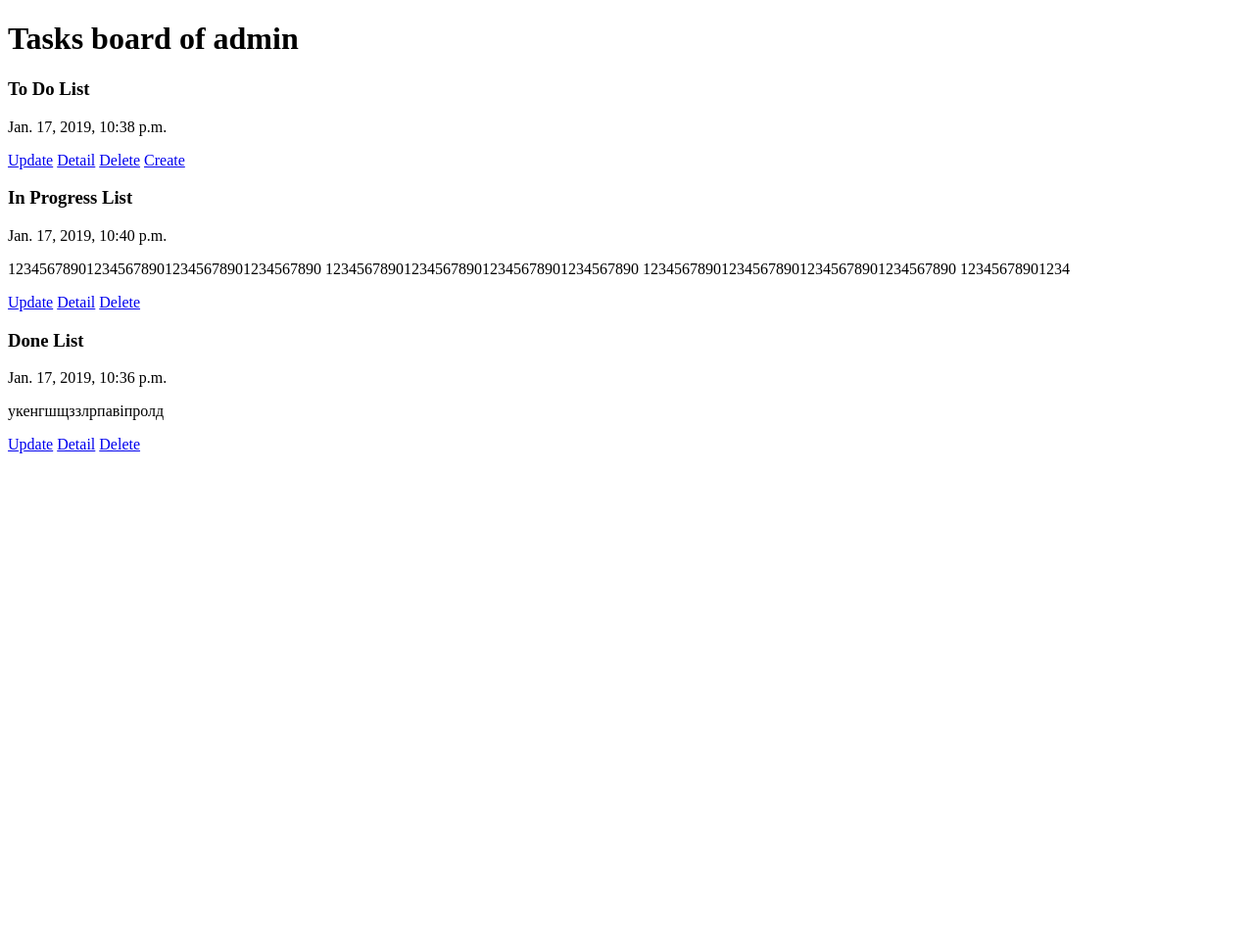
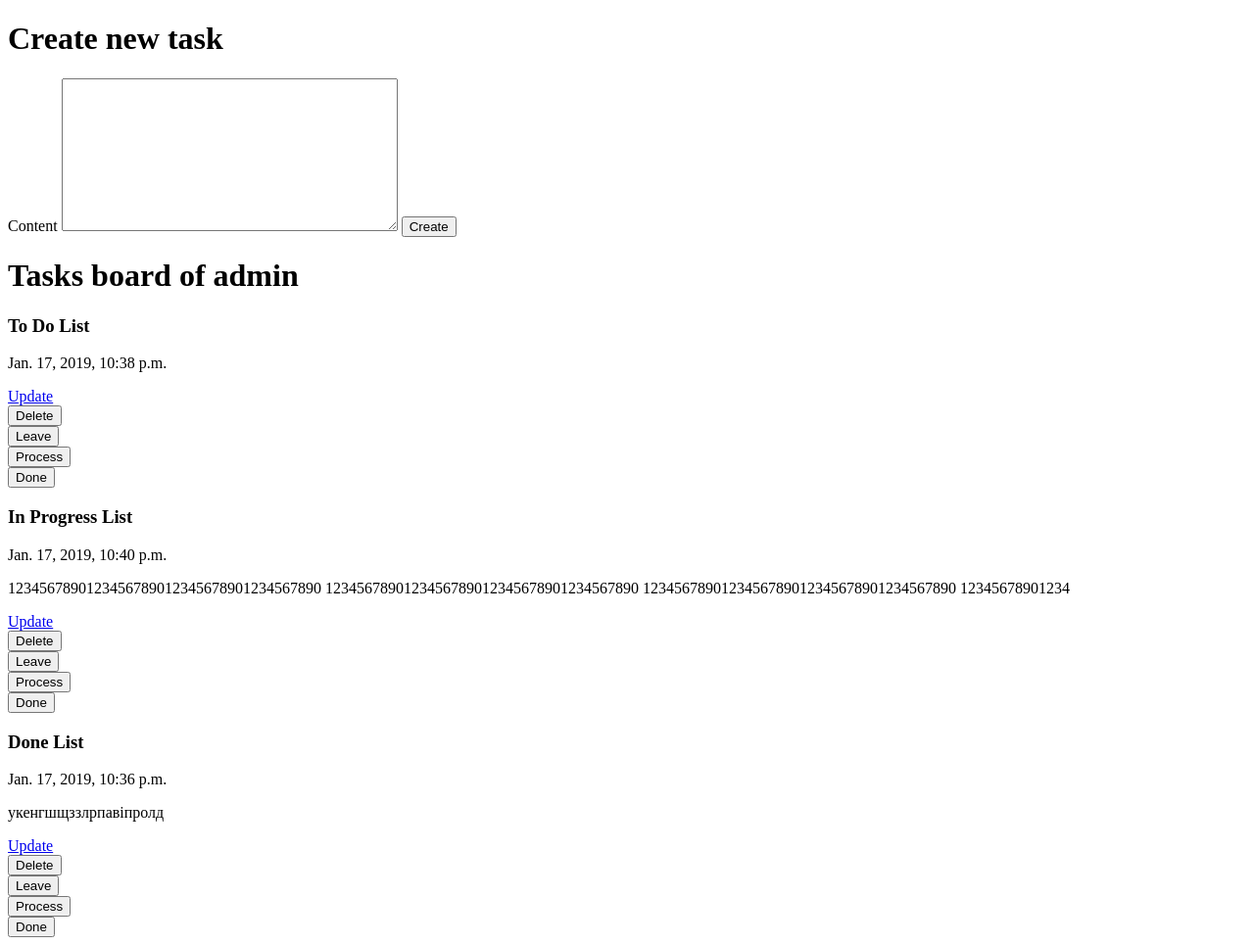
Before and after one commit to infant23/agile_board, a Django app: page /board/ in a window 1280 px wide. Shown: the whole page at 98% size. Before the commit the page ends 463 px from the top, so only its background shows below. Run offline with Django 3.2, Linux system fonts and the light colour scheme; a user stored in the database is signed in; data comes from the database, SQL or seed files in the repository; both versions use the stored data as it was after the commit.

Commit message:
add shange state forms, add forms into index page

```diff
--- a/board/forms.py
+++ b/board/forms.py
@@ -3,11 +3,11 @@ from .models import Task
 from django.core.exceptions import ValidationError
 
 
-class TaskForm(forms.ModelForm):
+class TaskTextForm(forms.ModelForm):
 
 	class Meta:
 		model = Task
-		fields = ['user_id', 'content', 'state']
+		fields = ['content']
 
 		widgets = {
 			'content': forms.Textarea(attrs={'class': 'form-control'})
--- a/board/models.py
+++ b/board/models.py
@@ -15,14 +15,20 @@ class Task(models.Model):
 	state = models.CharField(max_length=20, blank=True, choices=TASK_STATE)
 	pub_date = models.DateTimeField(auto_now_add=True)
 
-	def get_detail_url(self):
-	    return reverse('board:task_detail_url', kwargs={'pk': self.pk})
-
 	def get_update_url(self):
-	    return reverse('board:task_update_url', kwargs={'pk': self.pk})
+		return reverse('board:task_update_url', kwargs={'pk': self.pk})
 
 	def get_delete_url(self):
-	    return reverse('board:task_delete_url', kwargs={'pk': self.pk})
+		return reverse('board:task_delete_url', kwargs={'pk': self.pk})
+
+	def get_leave_url(self):
+		return reverse('board:task_leave_url', kwargs={'pk': self.pk})
+
+	def get_process_url(self):
+		return reverse('board:task_process_url', kwargs={'pk': self.pk})
+
+	def get_done_url(self):
+		return reverse('board:task_done_url', kwargs={'pk': self.pk})
 
 	def __str__(self):
 		return self.content
--- a/board/templates/board/includes/task.html
+++ b/board/templates/board/includes/task.html
@@ -1,5 +1,20 @@
 <p>{{ task.pub_date }}</p>
 <p>{{ task.content }}</p>
 <a href="{{ task.get_update_url }}">Update</a>
-<a href="{{ task.get_detail_url }}">Detail</a>
-<a href="{{ task.get_delete_url }}">Delete</a>
+
+<form action="{{ task.get_delete_url }}" method="post">
+	{% csrf_token %}
+	<button type="submit">Delete</button>
+</form>
+<form action="{{ task.get_leave_url }}" method="post">
+	{% csrf_token %}
+	<button type="submit">Leave</button>
+</form>
+<form action="{{ task.get_process_url }}" method="post">
+	{% csrf_token %}
+	<button type="submit">Process</button>
+</form>
+<form action="{{ task.get_done_url }}" method="post">
+	{% csrf_token %}
+	<button type="submit">Done</button>
+</form>
--- a/board/templates/board/task_list.html
+++ b/board/templates/board/index.html
@@ -5,6 +5,18 @@
 {% endblock %}
 
 {% block content %}
+	<h1>Create new task</h1>
+	<form action="{{ task.get_update_url }}" method="post">
+		{% csrf_token %}
+		{% for field in form %}
+			{% if field.errors %}
+				{{ field.errors }}
+			{% endif %}
+			{{ field.label }}
+			{{ field }}
+		{% endfor %}
+		<button type="submit">Create</button>
+	</form>
 	<h1>Tasks board{% if user %} of {{ user.username }}{% endif %}</h1>
 	<h3>To Do List</h3>
 	{% if tasks_todo %}
@@ -14,7 +26,6 @@
 	{% else %}
 		<p>There are nothing To Do</p>
 	{% endif %}
-	<a href="{% url 'board:task_create_url' %}">Create</a>
 	<h3>In Progress List</h3>
 	{% if tasks_now %}
 		{% for task in tasks_now %}
--- a/board/urls.py
+++ b/board/urls.py
@@ -5,8 +5,9 @@ from .views import *
 app_name = 'board'
 urlpatterns = [
 	path('', TaskList.as_view(), name='index'),
-	path('create/', TaskCreate.as_view(), name='task_create_url'),
-	path('<int:pk>/', TaskDetail.as_view(), name='task_detail_url'),
 	path('<int:pk>/update/', TaskUpdate.as_view(), name='task_update_url'),
 	path('<int:pk>/delete/', TaskDelete.as_view(), name='task_delete_url'),
+	path('<int:pk>/leave/', TaskLeave.as_view(), name='task_leave_url'),
+	path('<int:pk>/process/', TaskProcess.as_view(), name='task_process_url'),
+	path('<int:pk>/done/', TaskDone.as_view(), name='task_done_url'),
 ]
--- a/board/views.py
+++ b/board/views.py
@@ -7,12 +7,18 @@ from django.contrib.auth.mixins import LoginRequiredMixin
 
 
 from .models import Task
-from .forms import TaskForm
+from .forms import TaskTextForm
+
+
+
 
 
 class TaskList(LoginRequiredMixin, View):
 	model = Task
-	template = 'board/task_list.html'
+	model_form = TaskTextForm
+	template = 'board/index.html'
+	page = 'board:index'
+	raise_exception = True
 
 	def get(self, request):
 		obj = self.model.objects.filter(user_id=request.user)
@@ -20,51 +26,49 @@ class TaskList(LoginRequiredMixin, View):
 			'tasks_todo': obj.filter(state='T'),
 			'tasks_now': obj.filter(state='P'),
 			'tasks_done': obj.filter(state='D'),
+			'form': self.model_form(),
 			'user':request.user
-		}
-		return render(request, self.template, context=context)
-
-
-class TaskDetail(LoginRequiredMixin, View):
-	model = Task
-	template = 'board/task_detail.html'
-
-	def get(self, request, pk):
-		context={
-			'task': get_object_or_404(self.model, pk=pk),
-			'user': request.user
-		}
-		return render(request, self.template, context=context)
-
-
-class TaskCreate(LoginRequiredMixin, View):
-	model_form = TaskForm
-	template = 'board/task_create.html'
-	page = 'board:index'
-	raise_exception = True
-
-	def get(self, request):
-		context={
-			'form': self.model_form(),
-			'user': request.user
 		}
 		return render(request, self.template, context=context)
 
 	def post(self, request):
 		bound_form = self.model_form(request.POST)
 		if bound_form.is_valid():
-			new_obj = bound_form.save()
+			new_obj = bound_form.save(commit=False)
+			new_obj.user_id = request.user
+			new_obj.state = "T"
+			new_obj.save()
 			return redirect(reverse(self.page))
+		obj = self.model.objects.filter(user_id=request.user)
 		context={
+			'tasks_todo': obj.filter(state='T'),
+			'tasks_now': obj.filter(state='P'),
+			'tasks_done': obj.filter(state='D'),
 			'form': bound_form,
 			'user': request.user
 		}
 		return render(request, self.template, context=context)
 
+	# model = Task
+	# model_form = TaskTextForm
+	# template = 'board/task_update.html'
+	# page = 'board:index'
+	# raise_exception = True
+
+	# def get(self, request, pk):
+	# 	obj = self.model.objects.get(pk=pk)
+	# 	bound_form = self.model_form(instance=obj)
+	# 	context={
+	# 		'task': obj,
+	# 		'form': bound_form,
+	# 		'user': request.user
+	# 	}
+	# 	return render(request, self.template, context=context)
+
 
 class TaskUpdate(LoginRequiredMixin, View):
 	model = Task
-	model_form = TaskForm
+	model_form = TaskTextForm
 	template = 'board/task_update.html'
 	page = 'board:index'
 	raise_exception = True
@@ -95,19 +99,49 @@ class TaskUpdate(LoginRequiredMixin, View):
 
 class TaskDelete(LoginRequiredMixin, View):
 	model = Task
-	template = 'board/task_delete.html'
 	page = 'board:index'
 	raise_exception = True
-
-	def get(self, request, pk):
-		obj = self.model.objects.get(pk=pk)
-		context={
-			'task': obj,
-			'user': request.user
-		}
-		return render(request, self.template, context=context)
 
 	def post(self, request, pk):
 		obj = self.model.objects.get(pk=pk)
 		obj.delete()
 		return redirect(reverse(self.page))
+
+
+class TaskLeave(LoginRequiredMixin, View):
+	model = Task
+	model_form = TaskTextForm
+	page = 'board:index'
+	raise_exception = True
+
+	def post(self, request, pk):
+		obj = self.model.objects.get(pk=pk)
+		obj.state = "T"
+		obj.save()
+		return redirect(reverse(self.page))
+
+
+class TaskProcess(LoginRequiredMixin, View):
+	model = Task
+	model_form = TaskTextForm
+	page = 'board:index'
+	raise_exception = True
+
+	def post(self, request, pk):
+		obj = self.model.objects.get(pk=pk)
+		obj.state = "P"
+		obj.save()
+		return redirect(reverse(self.page))
+
+
+class TaskDone(LoginRequiredMixin, View):
+	model = Task
+	model_form = TaskTextForm
+	page = 'board:index'
+	raise_exception = True
+
+	def post(self, request, pk):
+		obj = self.model.objects.get(pk=pk)
+		obj.state = "D"
+		obj.save()
+		return redirect(reverse(self.page))
```
Also changed, not shown: board/templates/board/task_create.html (deleted, +0 -25 lines), board/templates/board/task_delete.html (deleted, +0 -17 lines), board/templates/board/task_detail.html (deleted, +0 -11 lines), db.sqlite3.
